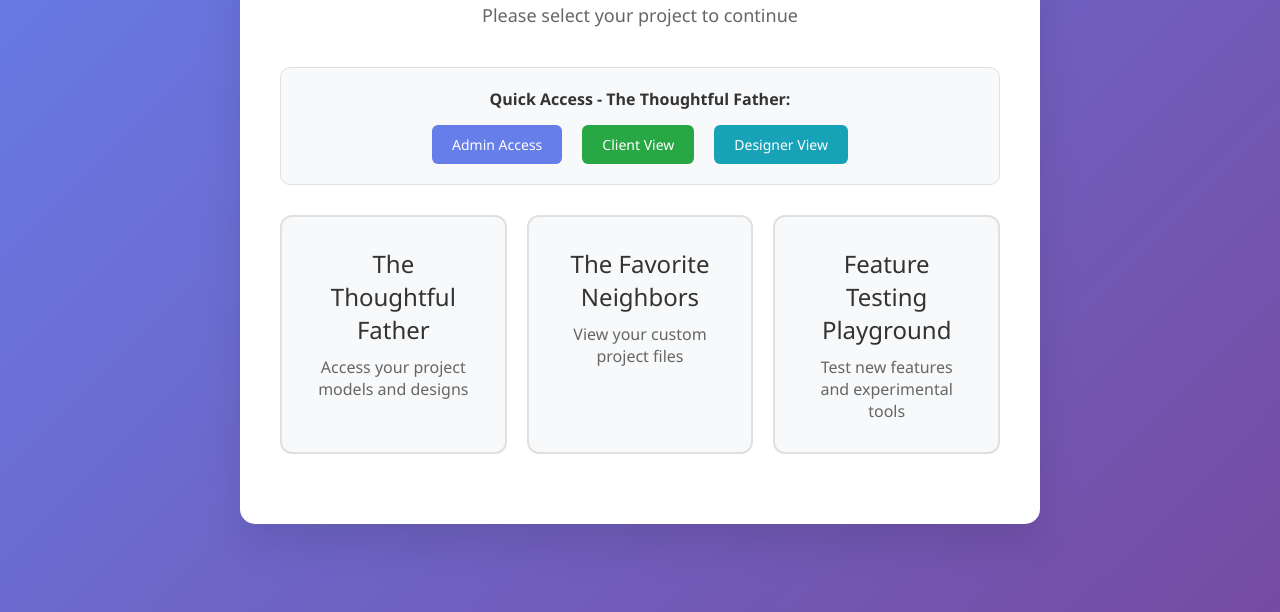
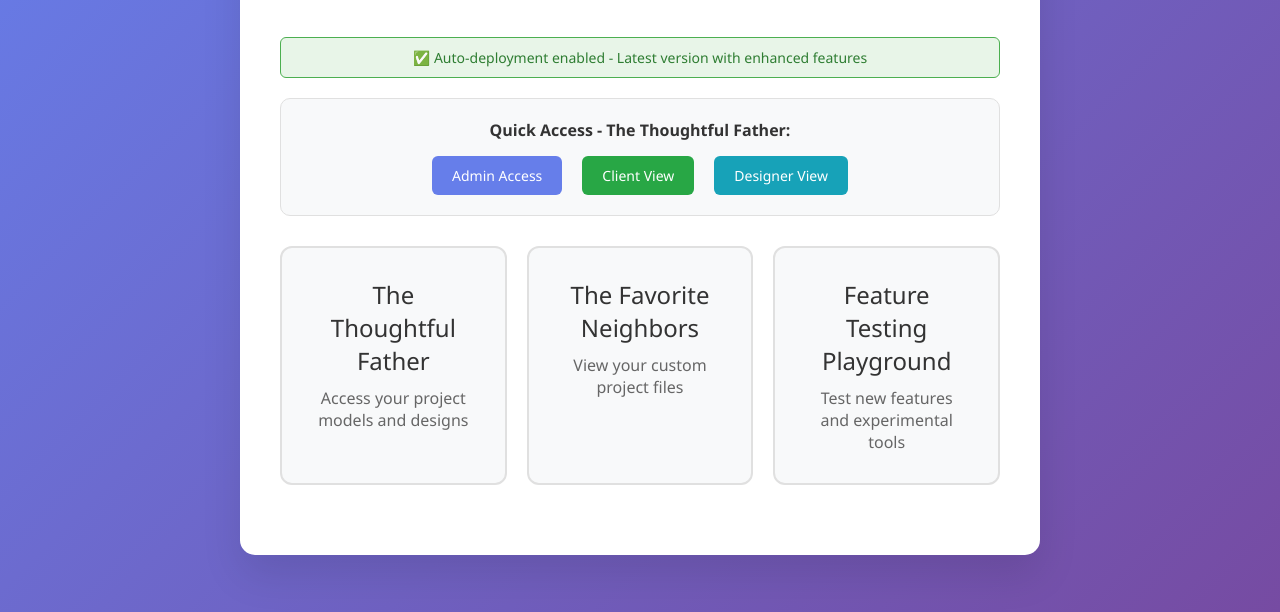
Before and after one commit to Benharper1984/3d-model-viewer, a website: page index.html in a window 1280 px wide. Shown: the part 188-800 px from the top of the page. Drawn offline with nearby package versions, Linux system fonts and the light colour scheme.

Commit message:
Test auto-deployment: Add status indicator
- Added visual confirmation that auto-deployment is working
- Testing GitHub -> Vercel integration after making repo public
- Enhanced features ready for The Thoughtful Father client

```diff
--- a/index.html
+++ b/index.html
@@ -603,6 +603,11 @@
             <h1>3D Model Viewer</h1>
             <p class="subtitle">Please select your project to continue</p>
 
+            <!-- Status indicator -->
+            <div style="background: #e8f5e8; border: 1px solid #4caf50; color: #2e7d32; padding: 10px; border-radius: 6px; margin-bottom: 20px; font-size: 14px;">
+                ✅ Auto-deployment enabled - Latest version with enhanced features
+            </div>
+
             <!-- Quick Login Options for The Thoughtful Father -->
             <div class="quick-login" style="background: #f8f9fa; padding: 20px; border-radius: 10px; margin-bottom: 30px;">
                 <h4 style="margin-bottom: 15px; color: #333;">Quick Access - The Thoughtful Father:</h4>
```
